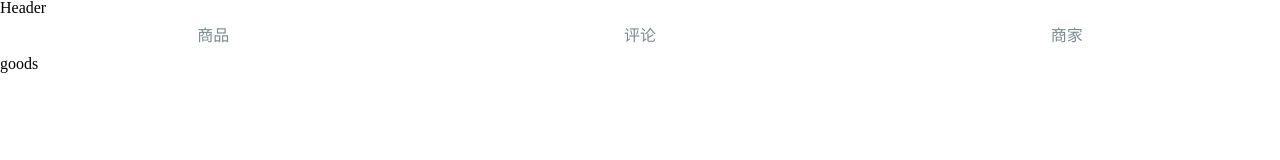
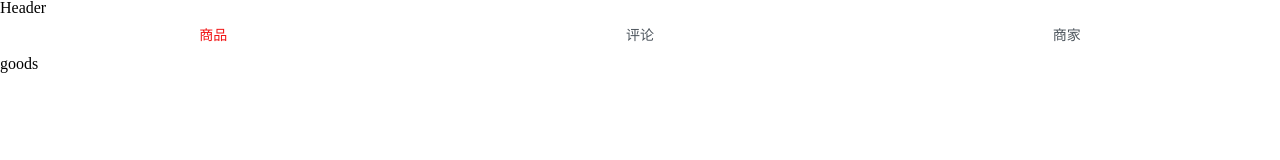
Before and after one commit to capricornLiux/eleme, a Vue app: page /goods in a window 1280 px wide. Shown: the top 160 px of the page. Built offline with nearby package versions, Linux system fonts and the light colour scheme.

Commit message:
配置默认重定向/更改路由激活样式类名

```diff
--- a/src/App.vue
+++ b/src/App.vue
@@ -54,5 +54,18 @@
         .tab-item
           flex: 1
           text-align: center
+          & > a
+            /*让字体的空白部分点击也有效果*/
+            display: block
+            font-size: 14px
+            color:rgb(77,85,93)
+            /*css样式重绘/重拍的规范*/
+            /*&.router-link-active
+              color:rgb(240,20,20)*/
+
+            /*使用手动配置的class进行激活状态设置*/
+            &.active
+              color:rgb(240,20,20)
+
 
 </style>
--- a/src/main.js
+++ b/src/main.js
@@ -15,10 +15,17 @@ Vue.use(VueRouter);
 
 // 创建路由配置对象
 let router = new VueRouter({
+  // 配置激活类名, 原始类名会被替换
+  linkActiveClass: 'active',
   mode: 'history',
 
   // 配置路由map
   routes: [
+    // 将/重定向到/goods, 打开页面, 默认就加载goods商品页面
+    {
+      path: '/',
+      redirect: '/goods'
+    },
     {
       path: '/goods',
       component: goods
```
